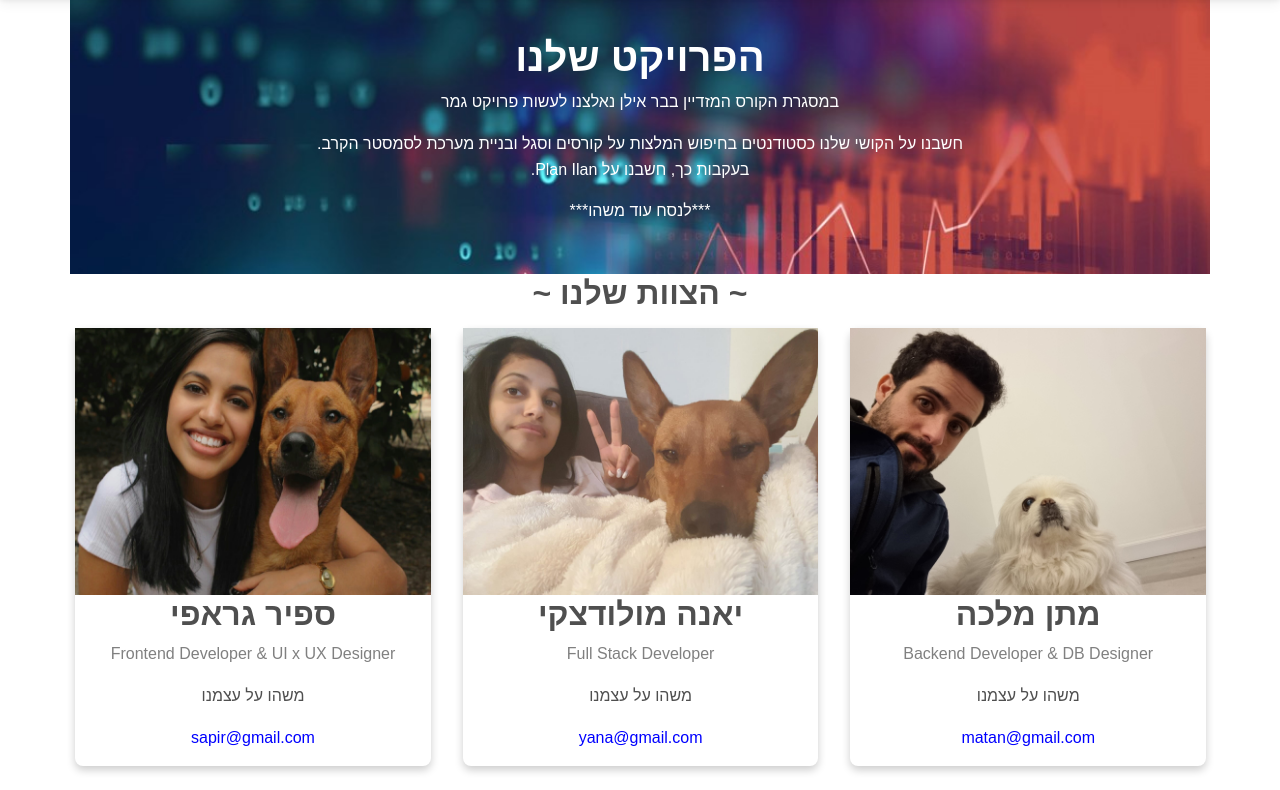
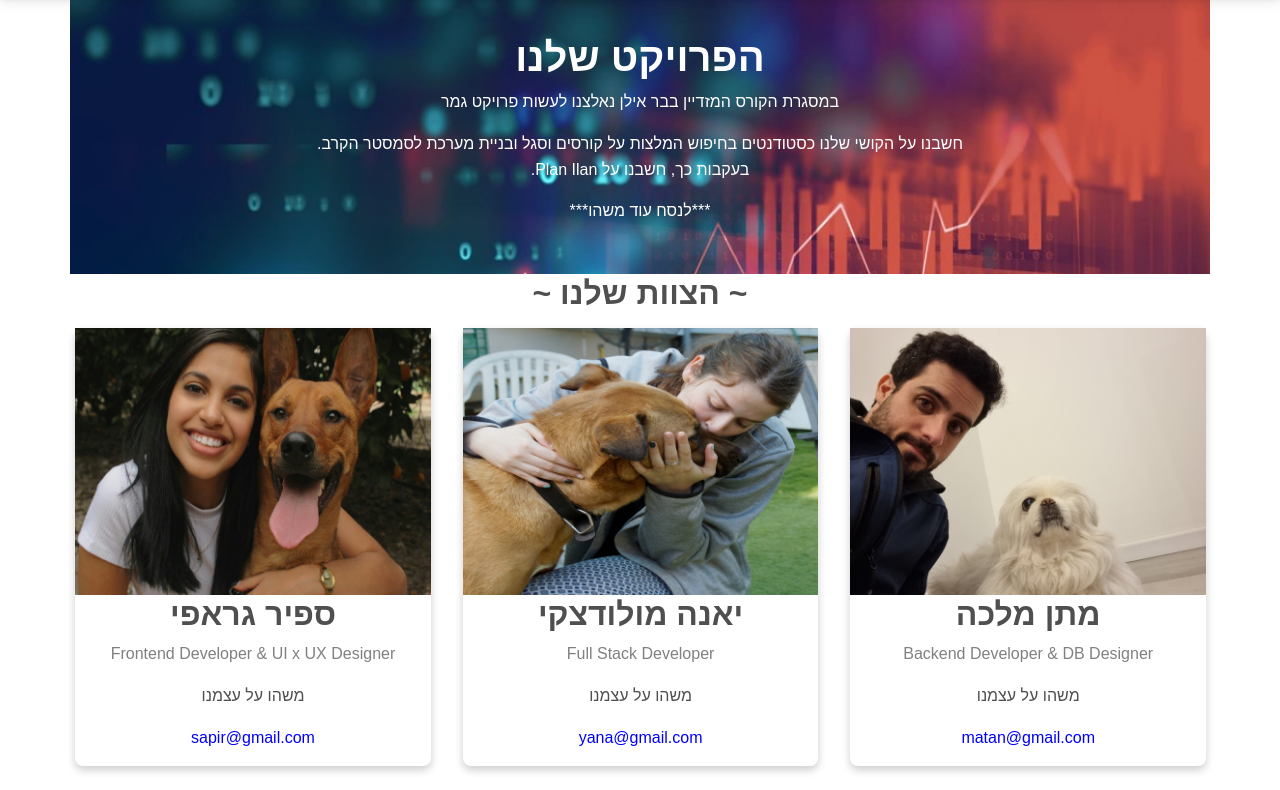
Before and after one commit to matanm28/PlanIlan, a Django app: page /about/ in a window 1280 px wide. Shown: the part 60-850 px from the top of the page. Run offline with Django 3.2, Linux system fonts and the light colour scheme; parts of the project's set-up code (start-up, migrations or seed data) failed here and were passed over; some libraries are stand-ins or nearby versions.

Commit message:
about page - in progress

```diff
--- a/templates/plan_ilan/about.html
+++ b/templates/plan_ilan/about.html
@@ -37,7 +37,7 @@
 
         <div class="column">
             <div class="card">
-                <img src="{% static 'plan_ilan/images/emma.jpeg' %}" alt="Yana" class="profile_image"
+                <img src="{% static 'plan_ilan/images/yana.jpeg' %}" alt="Yana" class="profile_image"
                      style="width:100%"/>
                 <div class="container">
                     <h2 class="name">יאנה מולודצקי</h2>
```
Also changed, not shown: static/plan_ilan/images/yana.jpeg (added).
